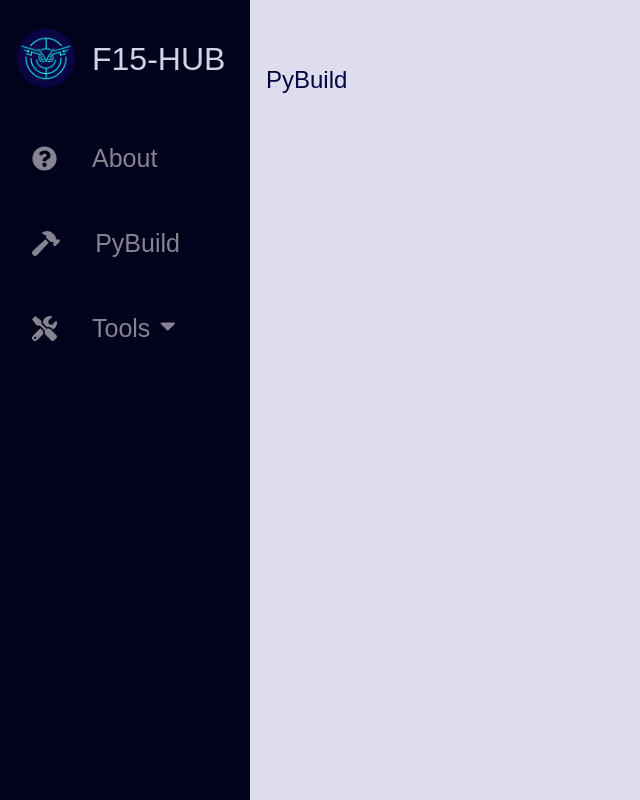
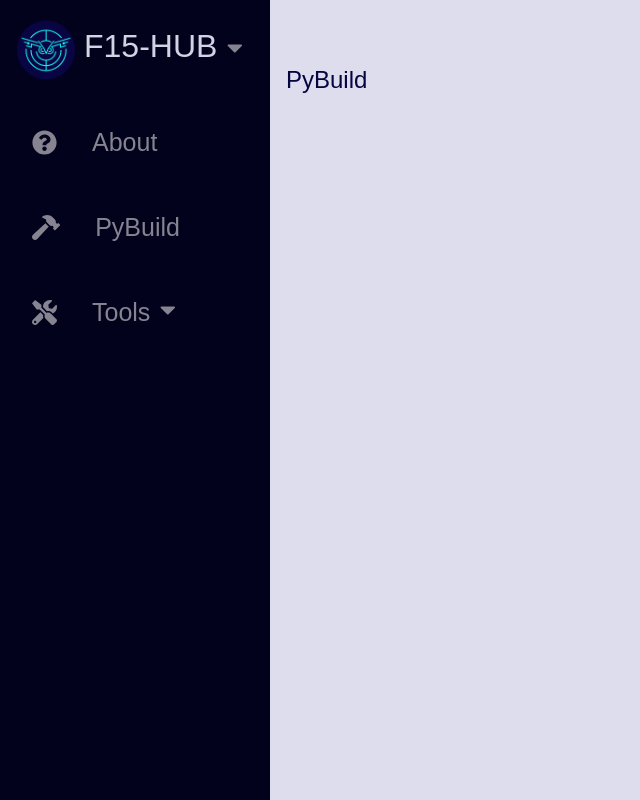
Before and after one commit to mikiMeerson/F15-hub, a React (Create React App) app: page /#/pybuild in a window 1280 px wide. Shown: the whole page, without its empty margins (0-640 px from the left). Built offline with nearby package versions, Linux system fonts and the light colour scheme; the HTML template or start-up script is replaced by a standard one.

Commit message:
Add platforms menu

```diff
--- a/src/App.css
+++ b/src/App.css
@@ -22,7 +22,7 @@ body {
 }
 
 .main-min {
-  margin-left: 250px;
+  margin-left: 270px;
 }
 
 .main-max {
--- a/src/assets/pages.ts
+++ b/src/assets/pages.ts
@@ -10,6 +10,17 @@ const pages = [
     link: '/pybuild',
     icon: faHammer,
     display: 'PyBuild',
+  },
+];
+
+const platforms = [
+  {
+    link: '/f15-hub',
+    display: 'F15-HUB',
+  },
+  {
+    link: '/f16-hub',
+    display: 'F16-HUB',
   },
 ];
 
@@ -32,4 +43,4 @@ const tools = [
   },
 ];
 
-export { tools, pages };
+export { tools, pages, platforms };
--- a/src/assets/routes.ts
+++ b/src/assets/routes.ts
@@ -6,7 +6,7 @@ import DTEFileCreator from '../components/Tools/dte-file-creator';
 import MemMap from '../components/Tools/memmap';
 import MissShob from '../components/Tools/miss-shob';
 
-const routes : RouteProps[] = [
+const routes: RouteProps[] = [
   {
     path: '/about',
     component: About,
--- a/src/components/NavBar/NavBar.css
+++ b/src/components/NavBar/NavBar.css
@@ -7,7 +7,7 @@ body {
 }
 
 .sidebar-max {
-  width: 250px;
+  width: 270px;
 }
 
 .sidebar {
@@ -17,9 +17,21 @@ body {
   left: 0;
   background-color: #02021d;
   overflow: hidden;
-  transition: 0.4s;
+  transition: 0.5s;
   padding-top: 20px;
   white-space: nowrap;
+}
+
+.sidebar-high {
+  margin-top: 10px;
+}
+
+.sidebar-low {
+  margin-top: 100px;
+}
+
+.navbar-items {
+  transition: 0.5s;
 }
 
 .sidebar a,
@@ -53,8 +65,7 @@ body {
   width: 60px;
   height: 60px;
   margin-right: 8px;
-  margin-bottom: 10px;
-  padding: 8px;
+  /* padding: 8px; */
   padding-left: 16px;
   vertical-align: middle;
 }
@@ -121,7 +132,7 @@ menu:hover > .dropdown-menu-item {
 nav a {
   color: #fff;
   min-width: 190px;
-  transition: color 0.3s, transform 0.3s;
+  transition: color 0.5s, transform 0.5s;
   padding-bottom: 20px;
   position: relative;
 }
@@ -131,8 +142,8 @@ nav
   > .dropdown-menu-item
   > .dropdown-menu
   > .dropdown-menu-item {
-  transition: transform 0.3s, opacity 0.3s;
-  transform: translateY(150%);
+  transition: transform 0.5s, opacity 0.5s;
+  transform: translateY(0%);
   opacity: 0;
 }
 
@@ -150,7 +161,13 @@ nav
   opacity: 1;
 }
 
-.tool-item {
+.tool-item, .platform-item {
   padding-left: 50%;
   font-size: 18px;
 }
+
+.platform-item {
+  padding-top: 5px;
+  background-color: #fff;
+  color: #191a1d;
+}
--- a/src/components/NavBar/NavBar.tsx
+++ b/src/components/NavBar/NavBar.tsx
@@ -14,8 +14,17 @@ interface NavBarPropsType {
 }
 const NavBar = ({ toggleMainWidth, mini }: NavBarPropsType) => {
   const [sideBarWidthClass, setSideBarWidthClass] = useState('sidebar-min');
+  const [lowerSideBar, setLowerSideBar] = useState(false);
+  const [sideBarHeightClass, setSideBarHeightClass] = useState('sidebar-high');
 
-  const toggleSideBar = (isMouseEvent: Boolean) => {
+  const toggleSideBarHeight = (isMouseEvent: Boolean) => {
+    if(isMouseEvent) {
+    setLowerSideBar(!lowerSideBar);
+    setSideBarHeightClass(lowerSideBar ? 'sidebar-high' : 'sidebar-low');
+    }
+  };
+
+  const toggleSideBarWidth = (isMouseEvent: Boolean) => {
     if (isMouseEvent) {
       toggleMainWidth();
       setSideBarWidthClass(mini ? 'sidebar-max' : 'sidebar-min');
@@ -27,13 +36,13 @@ const NavBar = ({ toggleMainWidth, mini }: NavBarPropsType) => {
       <nav
         className={`sidebar ${sideBarWidthClass}`}
         role="navigation"
-        onMouseOver={() => toggleSideBar(true)}
-        onFocus={() => toggleSideBar(false)}
-        onMouseOut={() => toggleSideBar(true)}
-        onBlur={() => toggleSideBar(false)}
+        onMouseOver={() => toggleSideBarWidth(true)}
+        onFocus={() => toggleSideBarWidth(false)}
+        onMouseOut={() => toggleSideBarWidth(true)}
+        onBlur={() => toggleSideBarWidth(false)}
       >
-        <NavBarLogo />
-        <div>
+        <NavBarLogo toggleSideBarHeight={toggleSideBarHeight} />
+        <div className={`navbar-items ${sideBarHeightClass}` }>
           {pages.map((page) => (
             <Link to={page.link} key={page.display}>
               <FontAwesomeIcon icon={page.icon} className="side-bar-icon" />
--- a/src/components/NavBar/NavBarLogo.tsx
+++ b/src/components/NavBar/NavBarLogo.tsx
@@ -1,11 +1,32 @@
 import { Link } from 'react-router-dom';
+import { faCaretDown } from '@fortawesome/free-solid-svg-icons';
+import { FontAwesomeIcon } from '@fortawesome/react-fontawesome';
 import OfekLogo from '../../assets/images/OfekLogo.png';
+import NavBarPlatforms from './NavBarPlatforms';
 
-const NavBarLogo = () => (
-  <Link to="/">
-    <img src={OfekLogo} alt="ofek unit logo" className="logo-icon" />
-    <span className="logo-text">F15-HUB</span>
-  </Link>
+interface NavBarLogoPropsType {
+  toggleSideBarHeight: (isMouseEvent: Boolean) => void;
+}
+
+const NavBarLogo = ({ toggleSideBarHeight }: NavBarLogoPropsType) => (
+  <nav
+      onMouseOver={() => toggleSideBarHeight(true)}
+      onFocus={() => toggleSideBarHeight(false)}
+      onMouseOut={() => toggleSideBarHeight(true)}
+      onBlur={() => toggleSideBarHeight(false)}>
+    <div className="dropdown-menu">
+      <div className="dropdown-menu-item">
+        <div className="dropdown-container">
+          <Link to="/">
+            <img src={OfekLogo} alt="ofek unit logo" className="logo-icon" />
+            <span className="logo-text">F15-HUB</span>
+            <FontAwesomeIcon icon={faCaretDown} id="dropdown-icon" />
+          </Link>
+        </div>
+        <NavBarPlatforms />
+      </div>
+    </div>
+  </nav>
 );
 
 export default NavBarLogo;
--- /dev/null
+++ b/src/components/NavBar/NavBarPlatforms.tsx
@@ -0,0 +1,18 @@
+import { Link } from 'react-router-dom';
+import { platforms } from '../../assets/pages';
+
+import './NavBar.css';
+
+const NavBarPlatforms = () => (
+  <div className="dropdown-menu">
+    <div className="dropdown-menu-item platforms-menu" >
+      {platforms.map((platform) => (
+        <Link to={platform.link} key={platform.display} className="platform-item">
+          <span>{platform.display}</span>
+        </Link>
+      ))}
+    </div>
+  </div>
+);
+
+export default NavBarPlatforms;
--- a/src/components/main.tsx
+++ b/src/components/main.tsx
@@ -16,9 +16,9 @@ const Main = () => {
   return (
     <Router>
       <NavBar toggleMainWidth={toggleMainWidth} mini={minimizeSideBar} />
-      <div className={`content ${mainWidthClass}`} >
+      <div className={`content ${mainWidthClass}`}>
         <Switch>
-          <Route exact path='/' component={Home} />
+          <Route exact path="/" component={Home} />
           {routes.map((route) => (
             <Route
               key={route.path?.toString()}
```
